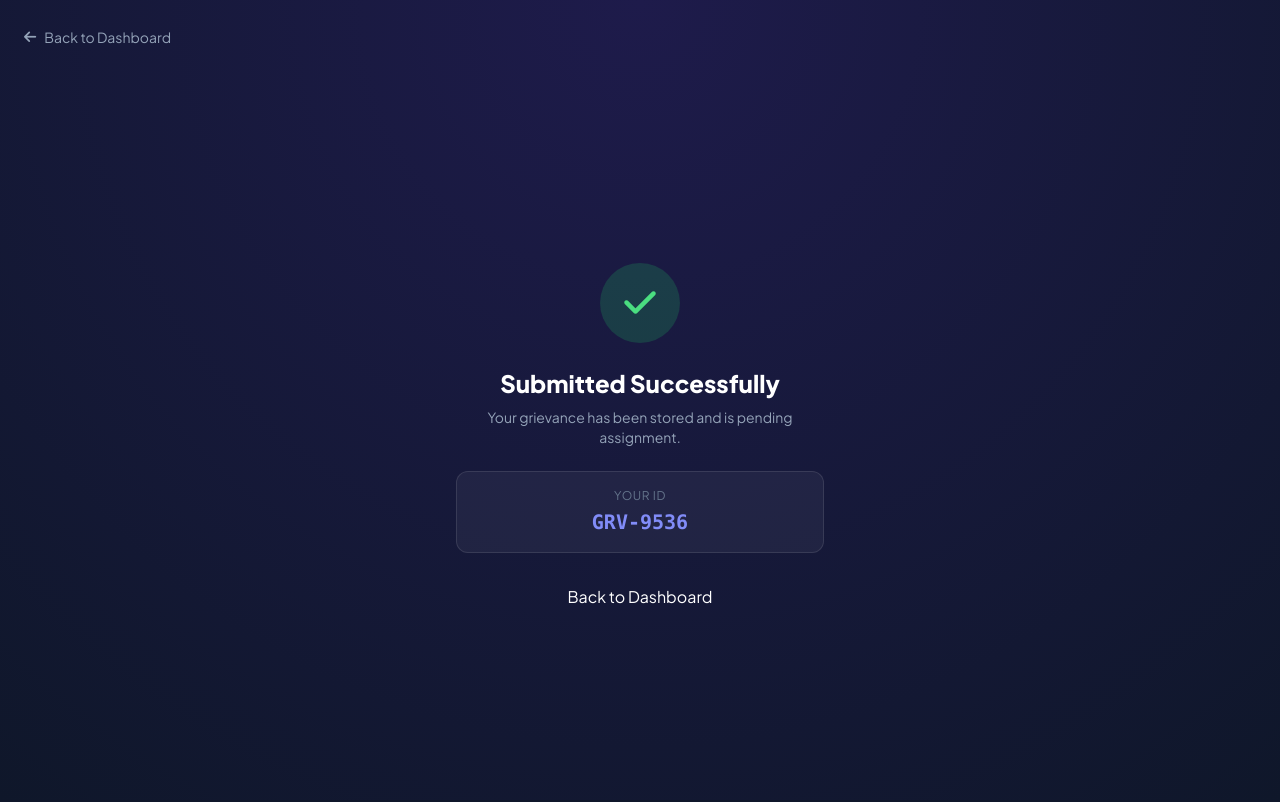
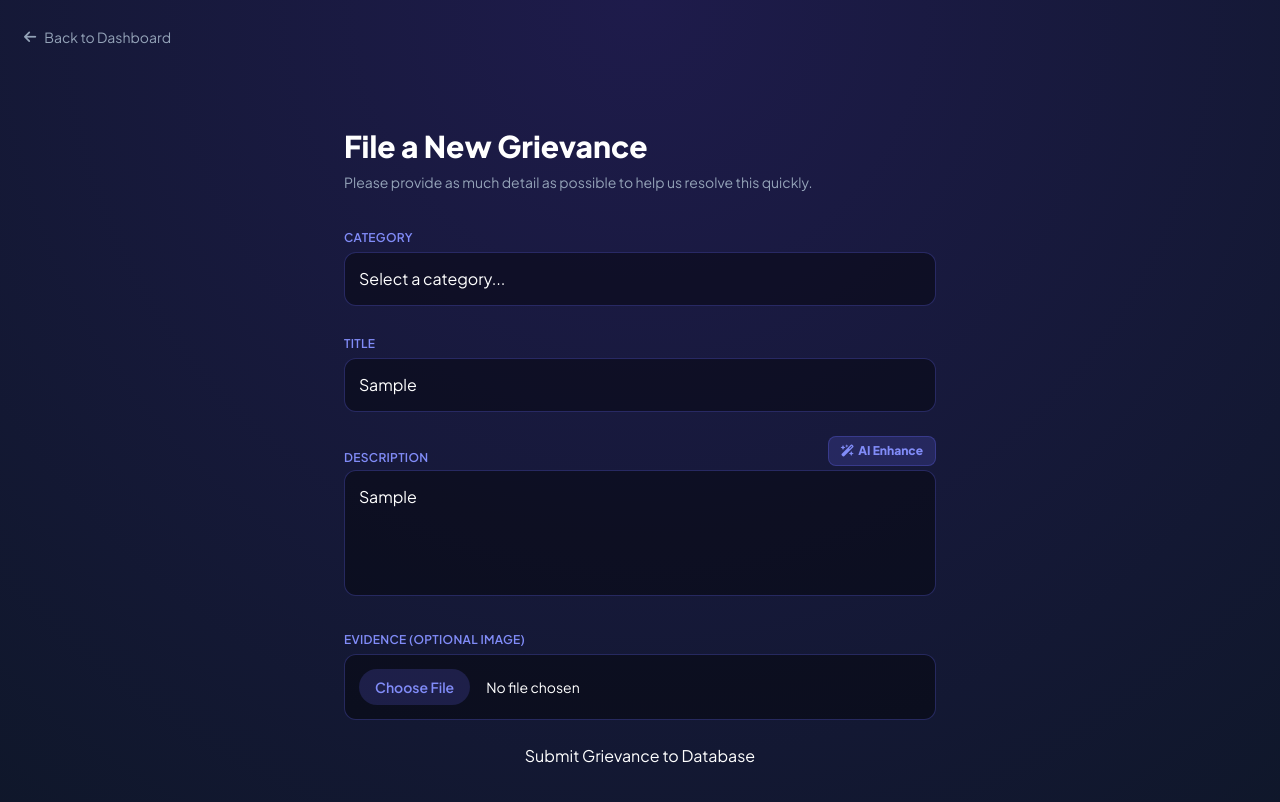
Before and after one commit to LAKSHMI-144/Digital-grievance-Redressal-CMS-, a website: page pages/submit-complaint.html in a window 1280 px wide. Both pictures are taken after typing "Sample", "Sample" into the empty fields and a click on the button "Submit Grievance to Database". Drawn offline with nearby package versions, Linux system fonts and the light colour scheme; no server answers.

```diff
--- a/script.js
+++ b/script.js
@@ -122,24 +122,23 @@ if (submitForm) {
         };
 
         try {
-            // First, try to fetch to the real backend with a very short timeout
             const controller = new AbortController();
-            const timeoutId = setTimeout(() => controller.abort(), 800);
+            const timeoutId = setTimeout(() => controller.abort(), 5000);
 
-            let res = null;
-            try {
-                res = await fetch(API_URL, {
-                    method: 'POST',
-                    headers: { 'Content-Type': 'application/json' },
-                    body: JSON.stringify(payload),
-                    signal: controller.signal
-                });
-            } catch(e) {
-                // Fetch aborted or failed to connect
-            }
+            const res = await fetch(API_URL, {
+                method: 'POST',
+                headers: { 'Content-Type': 'application/json' },
+                body: JSON.stringify(payload),
+                signal: controller.signal
+            });
             clearTimeout(timeoutId);
 
-            // Regardless of backend success, force local storage update so UI is instant and never hangs
+            if (!res.ok) {
+                const errorData = await res.json().catch(() => ({}));
+                throw new Error(errorData.error || `Server returned ${res.status}`);
+            }
+
+            // Backend persisted successfully; mirror locally as a cache only
             let local = JSON.parse(localStorage.getItem('sys_complaints') || '[]');
             local.push(payload);
             localStorage.setItem('sys_complaints', JSON.stringify(local));
@@ -159,7 +158,7 @@ if (submitForm) {
 
         } catch (error) {
             console.error("Submission error:", error);
-            alert("An error occurred during submission.");
+            alert("Failed to save complaint to the server. Please try again or contact support.");
         } finally {
             submitBtn.innerHTML = originalText;
             submitBtn.disabled = false;
```
Also changed, not shown: pages/student-register.html (+6 -1 lines).
